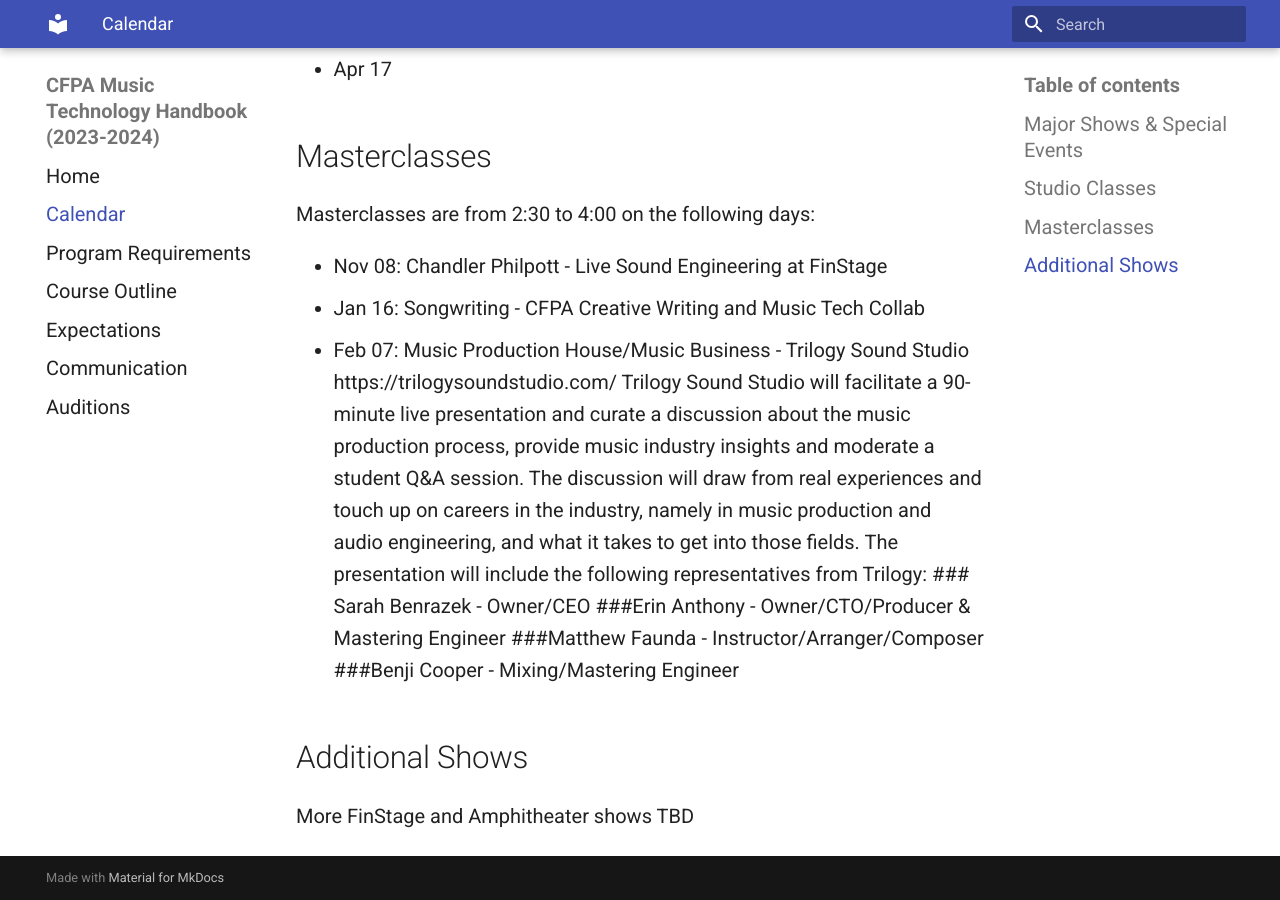
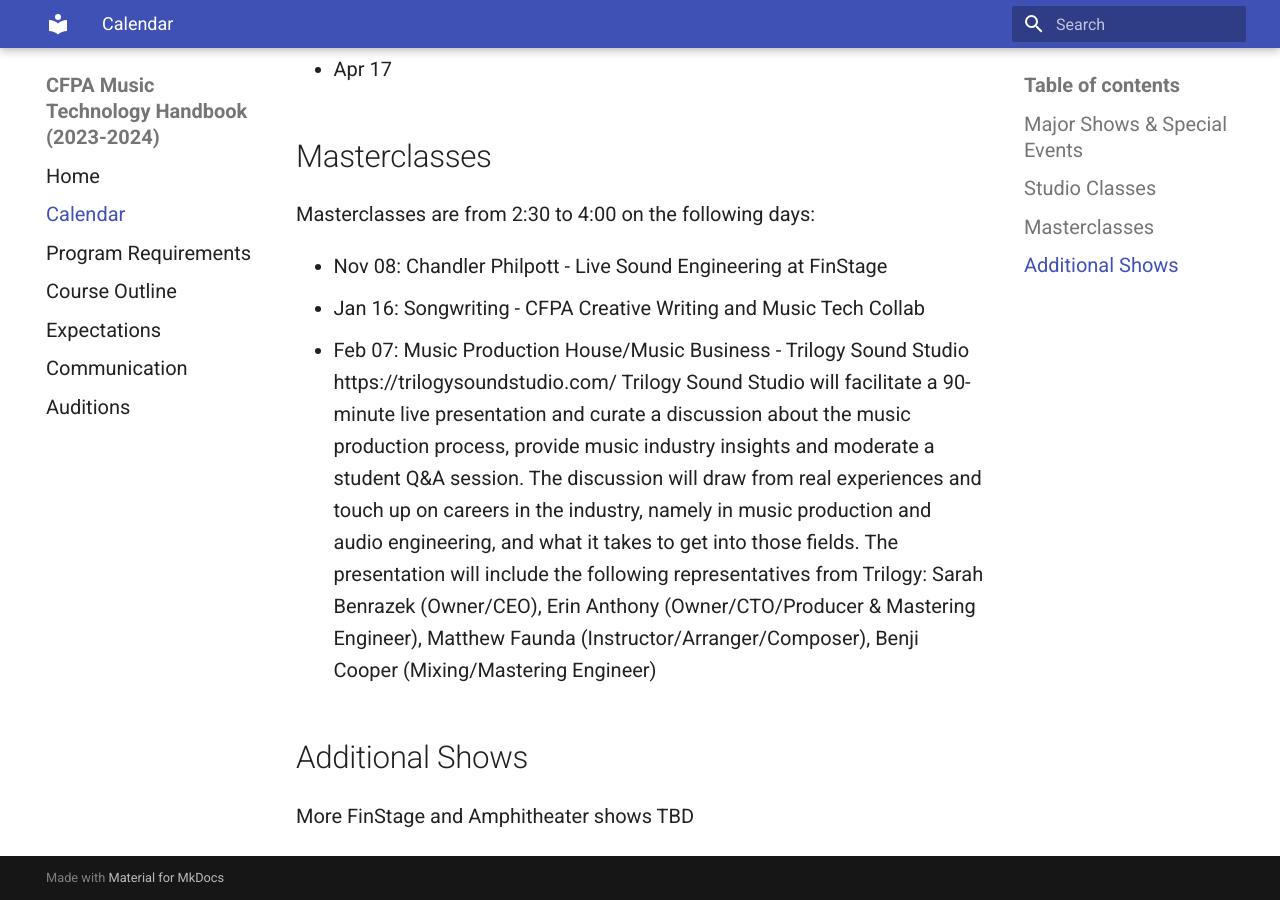
Before and after one commit to sophia-sms/handbook, an MkDocs documentation site: the page built from docs/calendar.md, in a window 1280 px wide and 900 px high, scrolled down 1417 px. Built offline with MkDocs 1.6.1 and Material for MkDocs 9.7.7, drawn with Linux system fonts in a browser that asks for light colours.

```diff
--- a/docs/calendar.md
+++ b/docs/calendar.md
@@ -50,11 +50,7 @@ Masterclasses are from 2:30 to 4:00 on the following days:
   in the industry, namely in music production and audio engineering,
   and what it takes to get into those fields.
   The presentation will include the following representatives from
-  Trilogy:
-    ### Sarah Benrazek - Owner/CEO
-    ###Erin Anthony - Owner/CTO/Producer & Mastering Engineer
-    ###Matthew Faunda - Instructor/Arranger/Composer
-    ###Benji Cooper - Mixing/Mastering Engineer
+  Trilogy: Sarah Benrazek (Owner/CEO), Erin Anthony (Owner/CTO/Producer & Mastering Engineer), Matthew Faunda (Instructor/Arranger/Composer), Benji Cooper (Mixing/Mastering Engineer)
 
 
 ## Additional Shows
```
